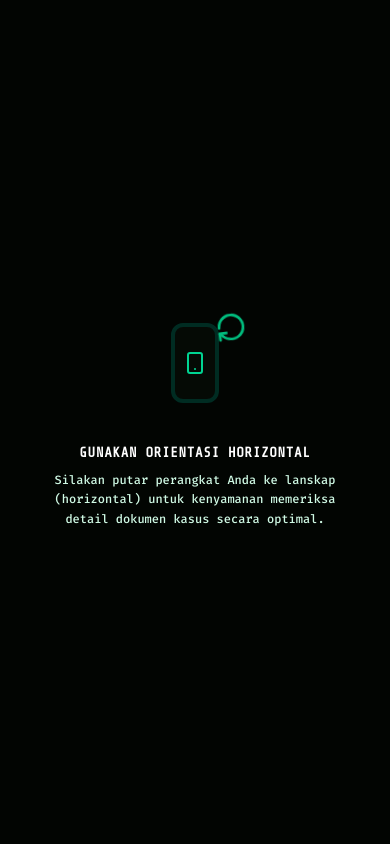
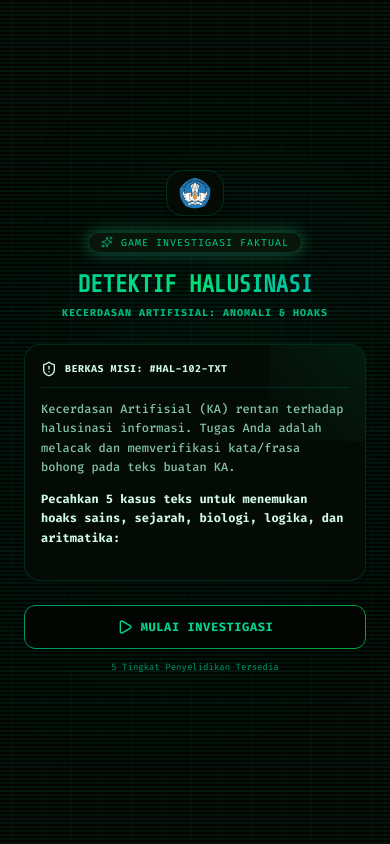
Before and after one commit to glenrioariesto/detektif-halusinasi-teks-challenge, a React (Vite) app: page / in a window 390 px wide. Built offline with nearby package versions, Linux system fonts and the light colour scheme.

Commit message:
design: redesign SplashPage and ArenaPage for complete mobile responsiveness in both portrait and landscape modes

```diff
--- a/src/App.tsx
+++ b/src/App.tsx
@@ -3,8 +3,6 @@ import { useGameState } from './hooks/useGameState';
 import { SplashPage } from './pages/splash/SplashPage';
 import { ArenaPage } from './pages/arena/ArenaPage';
 import { ResultPage } from './pages/result/ResultPage';
-import { PortraitWarning } from './components/PortraitWarning';
-
 export default function App() {
   const {
     pageView,
@@ -28,10 +26,7 @@ export default function App() {
 
   return (
     <div className="h-screen w-screen overflow-hidden bg-[#020502] bg-grid-matrix flex flex-col antialiased text-emerald-100 relative">
-      {/* Landscape phone warning banner */}
-      <PortraitWarning />
-
-      {/* Pages Router */}
+      {/* Screen switcher */}
       {pageView === 'splash' && (
         <SplashPage onStart={startInvestigation} />
       )}
--- a/src/components/PortraitWarning.tsx
+++ /dev/null
@@ -1,39 +0,0 @@
-import React from 'react';
-import { RotateCw, Smartphone } from 'lucide-react';
-
-export function PortraitWarning() {
-  return (
-    <div className="hidden portrait:flex fixed inset-0 z-[9999] bg-[#020502] text-emerald-250 flex-col items-center justify-center text-center p-6 select-none font-mono">
-      <div className="relative w-24 h-24 mb-8 flex items-center justify-center">
-        {/* Phone frame with custom rotate animation */}
-        <div
-          className="w-12 h-20 border-4 border-emerald-950 rounded-xl bg-[#050a05] flex items-center justify-center transition-transform"
-          style={{
-            animation: 'portraitRotate 0.9s ease-in-out infinite'
-          }}
-        >
-          <Smartphone className="w-6 h-6 text-emerald-400" />
-        </div>
-
-        {/* Curved arrow indicator */}
-        <RotateCw className="w-8 h-8 text-emerald-500 absolute -top-1 -right-1 animate-spin" />
-      </div>
-
-      <h2 className="text-sm font-black tracking-wider text-white mb-2 uppercase font-display">
-        Gunakan Orientasi Horizontal
-      </h2>
-      <p className="text-xs text-emerald-450 max-w-xs leading-relaxed font-sans font-medium">
-        Silakan putar perangkat Anda ke lanskap (horizontal) untuk kenyamanan memeriksa detail dokumen kasus secara optimal.
-      </p>
-
-      {/* Embedded keyframes for custom phone rotation animation */}
-      <style>{`
-        @keyframes portraitRotate {
-          0%, 20% { transform: rotate(0deg); }
-          50%, 80% { transform: rotate(-90deg); }
-          100% { transform: rotate(0deg); }
-        }
-      `}</style>
-    </div>
-  );
-}
--- a/src/pages/splash/SplashPage.tsx
+++ b/src/pages/splash/SplashPage.tsx
@@ -8,69 +8,71 @@ interface SplashPageProps {
 
 export function SplashPage({ onStart }: SplashPageProps) {
   return (
-    <div className="min-h-screen w-screen bg-[#020502] bg-grid-matrix relative flex flex-col items-center justify-center p-4 md:p-6 text-emerald-250 scanlines select-none overflow-hidden animate-fadeIn">
+    <div className="min-h-screen w-screen bg-[#020502] bg-grid-matrix relative flex flex-col items-center justify-center p-4 md:p-6 text-emerald-250 scanlines select-none overflow-y-auto">
       {/* Ambient glowing radial backgrounds */}
-      <div className="absolute top-1/4 left-1/4 w-96 h-96 bg-emerald-500/5 rounded-full blur-[120px] pointer-events-none"></div>
-      <div className="absolute bottom-1/4 right-1/4 w-96 h-96 bg-emerald-600/5 rounded-full blur-[120px] pointer-events-none"></div>
-
-      {/* Pusbuk Logo on Top Left */}
-      <div className="absolute top-4 left-4 z-50 flex items-center bg-[#050b05]/95 border border-emerald-950 px-3 py-2 rounded-2xl shadow-xl">
-        <img
-          src={logoPusbuk}
-          alt="Logo Pusbuk"
-          className="h-8 md:h-11 w-auto object-contain"
-        />
-      </div>
+      <div className="absolute top-1/4 left-1/4 w-72 h-72 md:w-96 md:h-96 bg-emerald-500/5 rounded-full blur-[100px] pointer-events-none"></div>
+      <div className="absolute bottom-1/4 right-1/4 w-72 h-72 md:w-96 md:h-96 bg-emerald-600/5 rounded-full blur-[100px] pointer-events-none"></div>
 
       {/* Main Container */}
-      <div className="z-10 max-w-2xl w-full flex flex-col items-center text-center mt-12 md:mt-0 animate-fadeIn">
+      <div className="z-10 max-w-xl w-full flex flex-col items-center text-center p-2">
+        {/* Pusbuk Logo Centered Flow */}
+        <div className="flex items-center justify-center bg-[#050b05]/95 border border-emerald-950 px-3 py-1.5 rounded-2xl shadow-xl mb-4 shrink-0">
+          <img
+            src={logoPusbuk}
+            alt="Logo Pusbuk"
+            className="h-8 md:h-10 w-auto object-contain"
+          />
+        </div>
+
         {/* Badge header */}
-        <div className="flex items-center gap-2 px-3 py-1 bg-[#091509] border border-emerald-900/60 text-emerald-400 rounded-full text-[10px] md:text-xs font-mono mb-6 uppercase tracking-widest glow-emerald">
-          <Sparkles className="w-3.5 h-3.5 animate-pulse" />
+        <div className="flex items-center gap-2 px-3 py-0.5 bg-[#091509] border border-emerald-900/60 text-emerald-400 rounded-full text-[10px] font-mono mb-4 uppercase tracking-widest glow-emerald">
+          <Sparkles className="w-3 h-3 animate-pulse" />
           <span>Game Investigasi Faktual</span>
         </div>
 
         {/* Big title */}
-        <h1 className="text-3xl md:text-5xl font-extrabold tracking-tight font-display mb-2 select-none uppercase text-transparent bg-clip-text bg-gradient-to-r from-emerald-400 via-green-400 to-teal-500">
+        <h1 className="text-2xl md:text-5xl font-extrabold tracking-tight font-display mb-1 select-none uppercase text-transparent bg-clip-text bg-gradient-to-r from-emerald-400 via-green-400 to-teal-500">
           DETEKTIF HALUSINASI
         </h1>
 
         {/* Subtitle */}
-        <h2 className="text-xs md:text-sm font-mono text-emerald-500 mb-6 md:mb-8 uppercase tracking-widest font-black">
+        <h2 className="text-[10px] md:text-xs font-mono text-emerald-500 mb-6 uppercase tracking-widest font-black">
           Kecerdasan Artifisial: Anomali & Hoaks
         </h2>
 
-        {/* Dossier Card */}
-        <div className="w-full bg-[#050a05]/90 border border-emerald-900/60 backdrop-blur-md rounded-2xl p-5 md:p-8 text-left mb-8 md:mb-10 shadow-2xl relative overflow-hidden">
+        {/* Dossier Card (Minimal Text for Mobile) */}
+        <div className="w-full bg-[#050a05]/90 border border-emerald-900/50 backdrop-blur-md rounded-2xl p-4 md:p-6 text-left mb-6 shadow-2xl relative overflow-hidden">
           <div className="absolute top-0 right-0 w-24 h-24 bg-gradient-to-bl from-emerald-500/10 to-transparent pointer-events-none"></div>
 
-          <div className="flex items-center gap-3 border-b border-emerald-950 pb-4 mb-4">
-            <ShieldAlert className="w-5 h-5 md:w-6 md:h-6 text-emerald-400" />
-            <h3 className="font-mono text-xs md:text-sm font-bold text-emerald-100 uppercase tracking-wider">
+          <div className="flex items-center gap-2 border-b border-emerald-950 pb-2.5 mb-3">
+            <ShieldAlert className="w-4 h-4 text-emerald-450 shrink-0" />
+            <h3 className="font-mono text-[10px] md:text-xs font-bold text-emerald-100 uppercase tracking-wider">
               BERKAS MISI: #HAL-102-TXT
             </h3>
           </div>
 
-          <p className="text-emerald-200/80 text-xs md:text-sm leading-relaxed mb-4 font-medium">
-            Kecerdasan Artifisial (KA) rentan terhadap halusinasi—kondisi di mana sistem dengan penuh keyakinan menghasilkan output tulisan yang salah secara logika, sejarah, sains, dan aritmatika.
-          </p>
-          <p className="text-emerald-200 text-xs md:text-sm leading-relaxed mb-6 font-bold">
-            Pecahkan 5 tingkat penyelidikan analisis informasi tekstual untuk mendeteksi halusinasi logika pada teks buatan KA:
+          <p className="text-emerald-200/80 text-xs leading-relaxed mb-3 font-medium">
+            Kecerdasan Artifisial (KA) rentan terhadap halusinasi informasi. Tugas Anda adalah melacak dan memverifikasi kata/frasa bohong pada teks buatan KA.
           </p>
 
-          <div className="grid grid-cols-1 sm:grid-cols-2 gap-4">
-            <div className="flex gap-3 bg-[#010301]/85 p-3 rounded-xl border border-emerald-950/70">
-              <FileText className="w-4.5 h-4.5 md:w-5 md:h-5 text-emerald-450 shrink-0" />
+          <p className="text-emerald-100 text-xs leading-relaxed mb-4 font-bold">
+            Pecahkan 5 kasus teks untuk menemukan hoaks sains, sejarah, biologi, logika, dan aritmatika:
+          </p>
+
+          {/* Features list - compact & hidden on extremely small portrait screens to save space */}
+          <div className="hidden sm:grid grid-cols-2 gap-3 mt-4 pt-3 border-t border-emerald-950/40">
+            <div className="flex gap-2">
+              <FileText className="w-4 h-4 text-emerald-400 shrink-0 mt-0.5" />
               <div>
-                <h4 className="text-[10px] md:text-xs font-bold font-mono text-white mb-1 uppercase tracking-wider">Anakronisme Sejarah</h4>
-                <p className="text-[10px] md:text-xs text-emerald-450 leading-normal font-medium">Deteksi kesalahan penempatan teknologi modern di era masa lalu seperti WhatsApp di Perang Waterloo atau YouTube di era Majapahit.</p>
+                <h4 className="text-[10px] font-bold font-mono text-white uppercase">Sejarah & Sains</h4>
+                <p className="text-[9px] text-emerald-500 leading-normal">Deteksi anakronisme era Waterloo, Majapahit, atau hoaks fisika pisang.</p>
               </div>
             </div>
-            <div className="flex gap-3 bg-[#010301]/85 p-3 rounded-xl border border-emerald-950/70">
-              <Sparkles className="w-4.5 h-4.5 md:w-5 md:h-5 text-emerald-450 shrink-0" />
+            <div className="flex gap-2">
+              <Sparkles className="w-4 h-4 text-emerald-400 shrink-0 mt-0.5" />
               <div>
-                <h4 className="text-[10px] md:text-xs font-bold font-mono text-white mb-1 uppercase tracking-wider">Logika & Aritmatika</h4>
-                <p className="text-[10px] md:text-xs text-emerald-450 leading-normal font-medium">Periksa anomali deskripsi biologis serangga pemakan baja rel, hoaks radiasi kulkas pisang, dan kekacauan perhitungan matematika.</p>
+                <h4 className="text-[10px] font-bold font-mono text-white uppercase">Logika & Aritmatika</h4>
+                <p className="text-[9px] text-emerald-500 leading-normal">Periksa keganjilan kumbang makan baja dan disfungsi matematika.</p>
               </div>
             </div>
           </div>
@@ -80,19 +82,19 @@ export function SplashPage({ onStart }: SplashPageProps) {
         <button
           type="button"
           onClick={onStart}
-          className="group relative px-10 py-4 bg-gradient-to-r from-emerald-600 to-green-600 rounded-xl font-bold text-xs md:text-sm tracking-wider uppercase transition-all duration-300 cursor-pointer shadow-lg hover:shadow-emerald-500/20 hover:scale-[1.03] active:scale-[0.98]"
+          className="group relative w-full sm:w-auto px-10 py-3.5 bg-gradient-to-r from-emerald-600 to-green-600 rounded-xl font-bold text-xs md:text-sm tracking-wider uppercase transition-all duration-300 cursor-pointer shadow-lg hover:shadow-emerald-500/20 hover:scale-[1.02] active:scale-[0.98]"
         >
           {/* Inner Glow Border */}
           <span className="absolute inset-px bg-[#020502] rounded-[10px] group-hover:bg-transparent transition-colors duration-300"></span>
 
           {/* Label */}
-          <span className="relative z-10 flex items-center gap-2 group-hover:text-black text-emerald-400 font-mono transition-colors">
+          <span className="relative z-10 flex items-center justify-center gap-2 group-hover:text-black text-emerald-400 font-mono transition-colors">
             <Play className="w-4 h-4 text-emerald-450 group-hover:text-black fill-none" />
             <span>Mulai Investigasi</span>
           </span>
         </button>
 
-        <p className="text-[10px] md:text-xs text-emerald-600 font-mono mt-4">5 Tingkat Penyelidikan Tersedia</p>
+        <p className="text-[9px] text-emerald-600 font-mono mt-3">5 Tingkat Penyelidikan Tersedia</p>
       </div>
     </div>
   );
```
Also changed, not shown: src/pages/arena/ArenaPage.tsx (+43 -43 lines).
